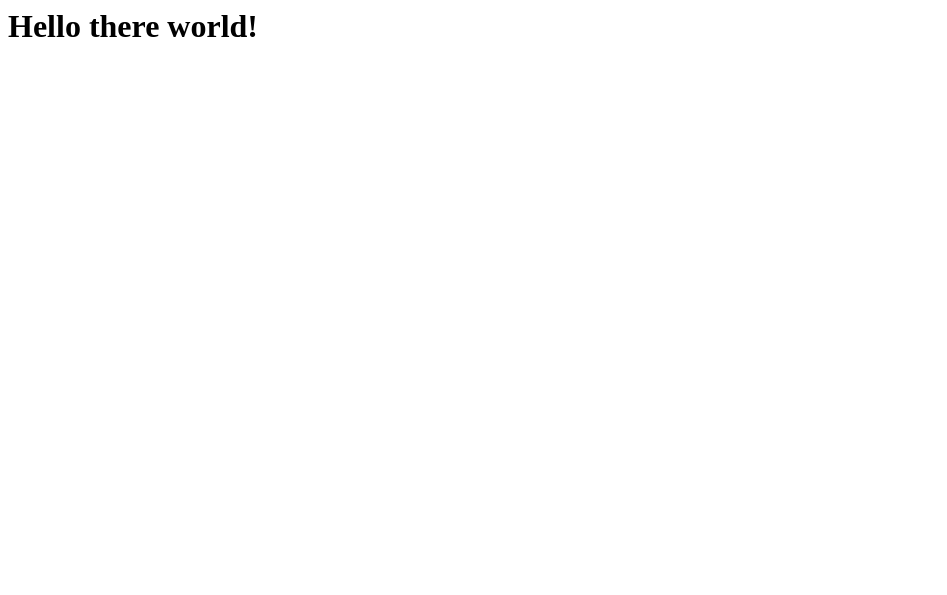
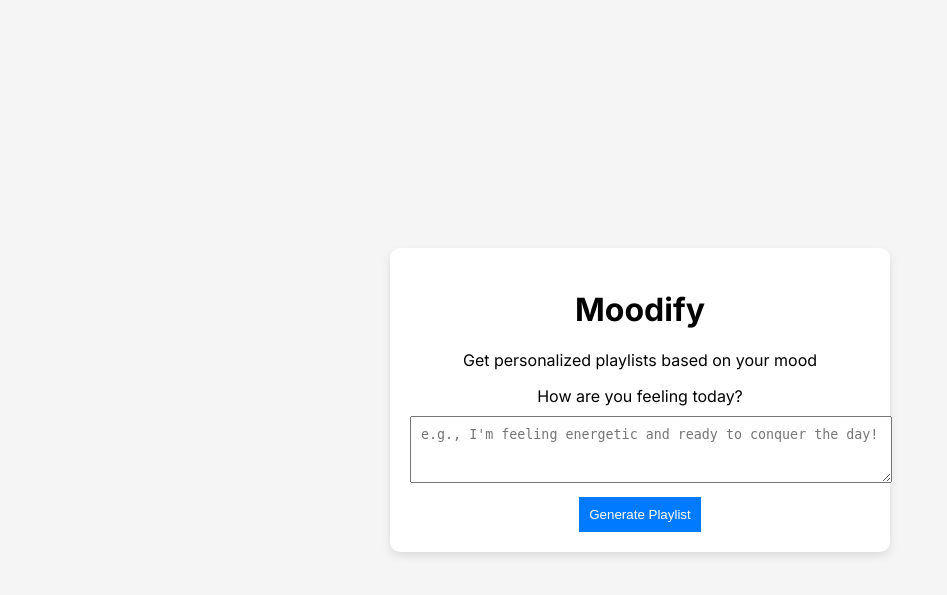
Before and after one commit to NicolasFeng597/HackPrinceton, a Flask app: page / in a window 1280 px wide. Shown: the top 595 px of the page, without its empty margins (0-947 px from the left). Run offline with Flask 3, Linux system fonts and the light colour scheme.

Commit message:
Update index.html

```diff
--- a/templates/index.html
+++ b/templates/index.html
@@ -1,8 +1,39 @@
-<html>
- <head>
-   <title>Flask Static Demo</title>
- </head>
- <body>
-   <h1>Hello there world!</h1>
- </body>
+
+<!DOCTYPE html>
+<html lang="en">
+<head>
+  <meta charset="UTF-8">
+  <meta name="viewport" content="width=device-width, initial-scale=1.0">
+  <title>Moodify - Mood-based Playlists</title>
+  <link rel="stylesheet" href="style.css">
+  <link rel="stylesheet" href="https://fonts.googleapis.com/css2?family=Inter:wght@400;500;600;700&display=swap">
+</head>
+<body>
+  <main class="container">
+    <div class="card">
+      <header class="header">
+        <h1>Moodify</h1>
+        <p class="subtitle">Get personalized playlists based on your mood</p>
+      </header>
+
+      <!-- Mood Input Section -->
+      <div id="input-view" class="view active">
+        <div class="form-group">
+          <label for="mood-input">How are you feeling today?</label>
+          <textarea id="mood-input" placeholder="e.g., I'm feeling energetic and ready to conquer the day!" rows="3"></textarea>
+        </div>
+        <button id="generate-btn" class="btn btn-primary">Generate Playlist</button>
+      </div>
+
+      <!-- Playlist Display Section -->
+      <div id="playlist-view" class="view" style="display: none;">
+        <h2>Your Personalized Playlist</h2>
+        <p id="mood-description"></p>
+        <ul id="playlist-items"></ul>
+        <button id="back-btn" class="btn btn-secondary">Back</button>
+      </div>
+    </div>
+  </main>
+  <!-- <script src="script.js"></script> -->
+</body>
 </html>
```
